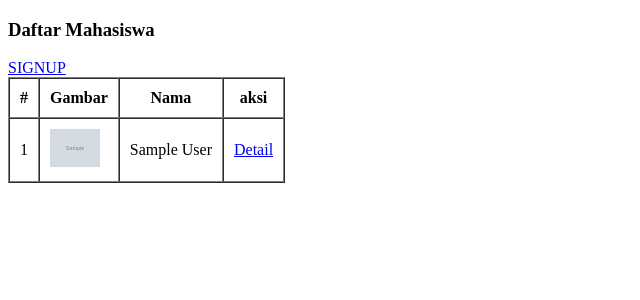
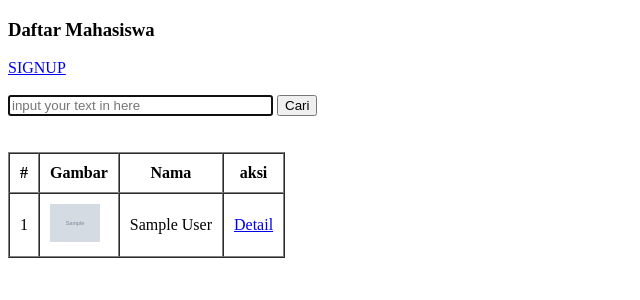
Before and after one commit to gusti3111/PHPPEMULA01, a PHP site: page / in a window 1280 px wide. Shown: the top 300 px of the page, without its empty margins (0-640 px from the left). Run offline with PHP 8.4, Linux system fonts and the light colour scheme; tables that the repository leaves empty or names only in its code hold one stand-in row (values such as "Sample post"); grey boxes marked "Sample" are stand-in pictures.

Commit message:
pencarian

```diff
--- a/kuliah/pertemuan03/functions.php
+++ b/kuliah/pertemuan03/functions.php
@@ -116,3 +116,32 @@ function change($data)
 
   return mysqli_affected_rows($conn);
 }
+
+// fungsi search
+// function cari($keyword)
+// {
+//   $conn = koneksi();
+//   $query = "SELECT * FROM students02
+//               WHERE
+//             nama LIKE '%keyword%'
+//           ";
+
+//   $result = mysqli_query($conn, $query);
+//   $rows = [];
+//   // ambil data dari object result
+//   // mysqli_fetch_row() mengembalikan array numeric
+
+//   while ($row = mysqli_fetch_assoc($result)) {
+//     $rows[] = $row;
+//   }
+//   return $rows;
+// }
+function cari($keyword)
+{
+  $query = "SELECT * FROM students02
+             WHERE
+           nama LIKE '%$keyword%'
+          ";
+
+  return query($query);
+}
--- a/kuliah/pertemuan03/index.php
+++ b/kuliah/pertemuan03/index.php
@@ -5,6 +5,10 @@ require 'functions.php';
 // tampung  ke variabel students
 $students = query("SELECT * FROM students02");
 
+// tombol cari confditioon
+if (isset($_POST["cari"])) {
+  $students = cari($_POST["keyword"]);
+}
 
 ?>
 
@@ -21,6 +25,12 @@ $students = query("SELECT * FROM students02");
 <body>
   <h3>Daftar Mahasiswa</h3>
   <a href="tambah.php" class="tambah">SIGNUP</a>
+  <br></br>
+  <form action="" method="POST">
+    <input type="text" name="keyword" size="30" placeholder="input your text in here" autofocus autocomplete="off">
+    <button type="submit" name="cari">Cari</button>
+  </form>
+  <br></br>
   <table border="1" cellpadding="10" cellspacing="0">
     <tr>
       <th>#</th>
```
